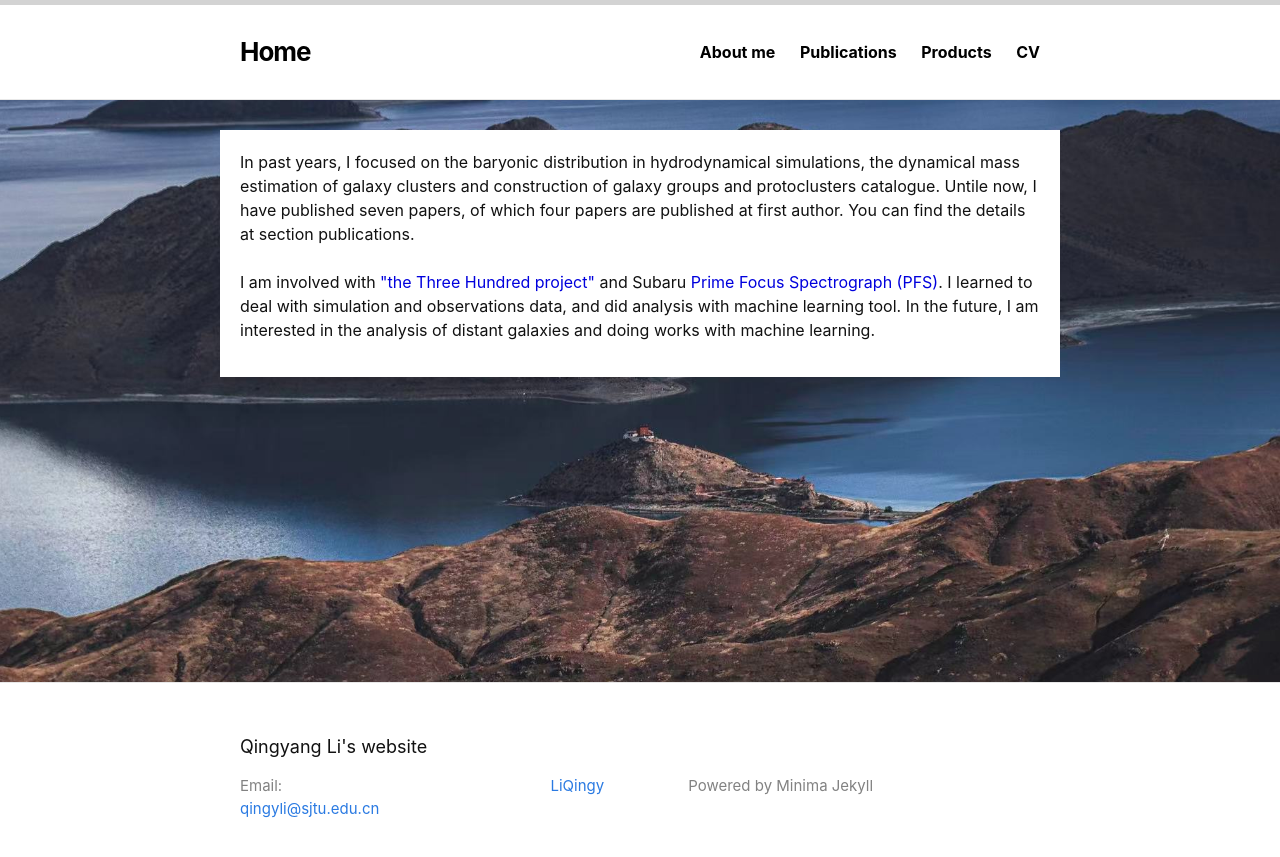
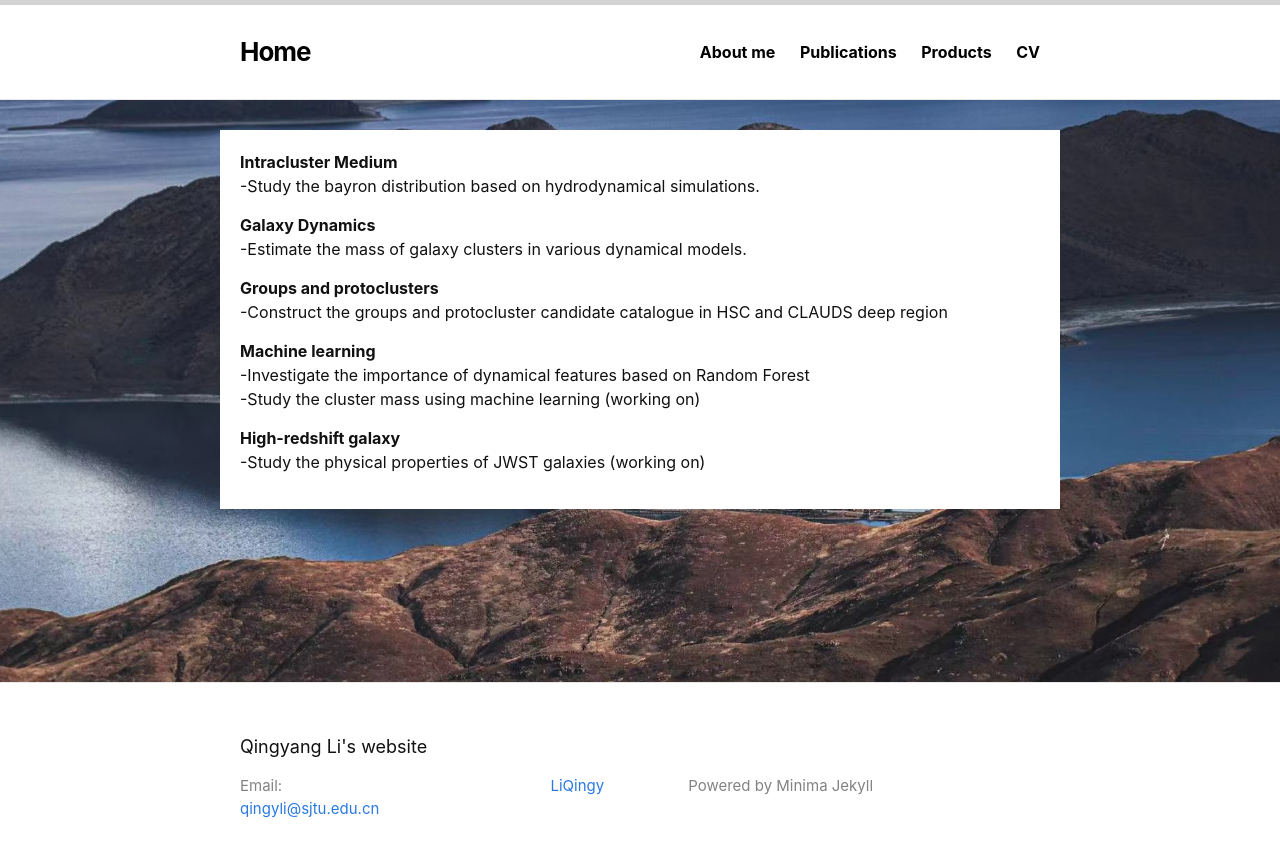
Before and after one commit to LiQingy/LiQingy.github.io, a Jekyll site: the page built from about.markdown, in a window 1280 px wide. Shown: the top 857 px of the page. Built offline with Jekyll 4.4.1, drawn with Linux system fonts in a browser that asks for light colours.

Commit message:
Update about.markdown

```diff
--- a/about.markdown
+++ b/about.markdown
@@ -4,8 +4,18 @@ title: about
 permalink: /about/
 ---
 
-<p>
-In past years, I focused on the baryonic distribution in hydrodynamical simulations, the dynamical mass estimation of galaxy clusters and construction of galaxy groups and protoclusters catalogue. Untile now, I have published seven papers, of which four papers are published at first author. You can find the details at section publications. <br><br>
+**Intracluster Medium**<br>
+-Study the bayron distribution based on hydrodynamical simulations.<br>
 
-I am involved with <a herf="http://popia.ft.uam.es/The300-2022/Home.html"><font color="#0000dd">"the Three Hundred project"</font></a> and Subaru <a herf="https://pfs.ipmu.jp/#:~:text=The%20PFS%20measures%20the%20large%20scale%20galaxy%20distribution,galaxies%20from%20cosmic%20dawn%20to%20the%20present%20day"><font color="#0000dd">Prime Focus Spectrograph (PFS)</font></a>. I learned to deal with simulation and observations data, and did analysis with machine learning tool. In the future, I am interested in the analysis of distant galaxies and doing works with machine learning.
-</p>
+**Galaxy Dynamics**<br>
+-Estimate the mass of galaxy clusters in various dynamical models.<br>
+
+**Groups and protoclusters**<br>
+-Construct the groups and protocluster candidate catalogue in HSC and CLAUDS deep region<br>
+
+**Machine learning**<br>
+-Investigate the importance of dynamical features based on Random Forest<br>
+-Study the cluster mass using machine learning (working on)<br>
+
+**High-redshift galaxy**<br>
+-Study the physical properties of JWST galaxies (working on)<br>
```
